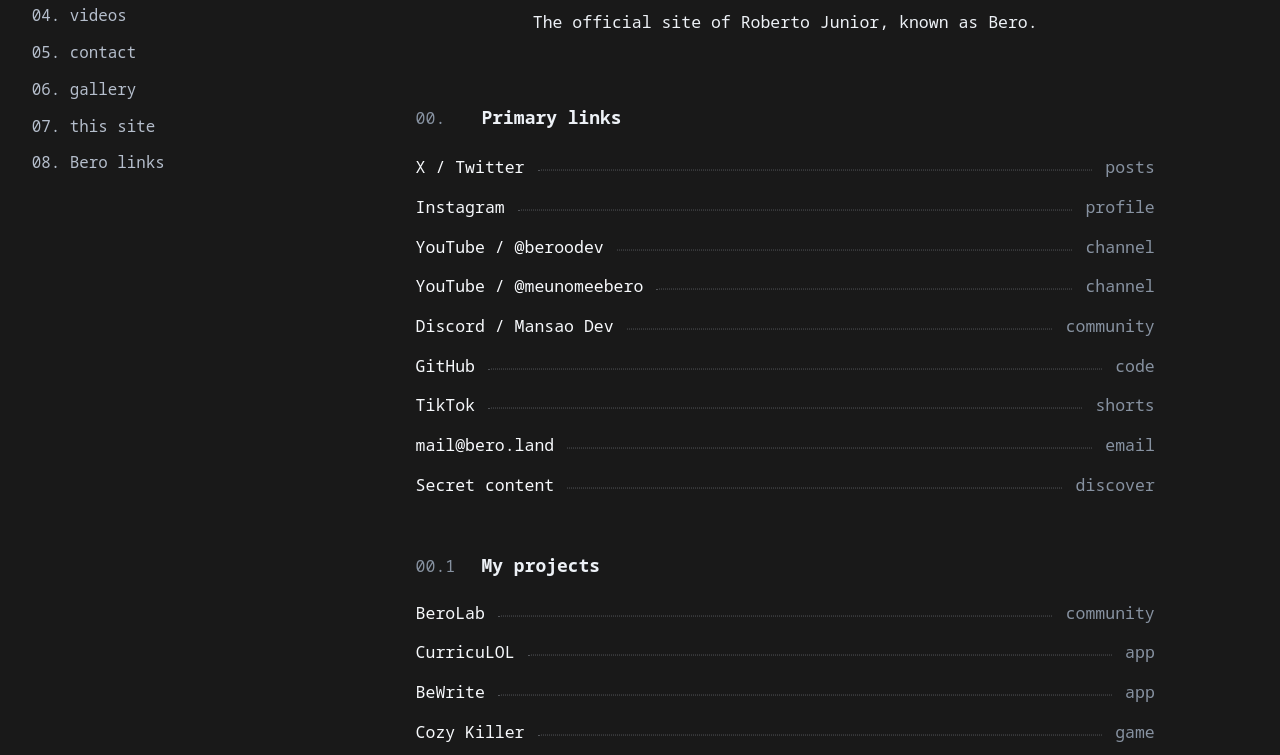
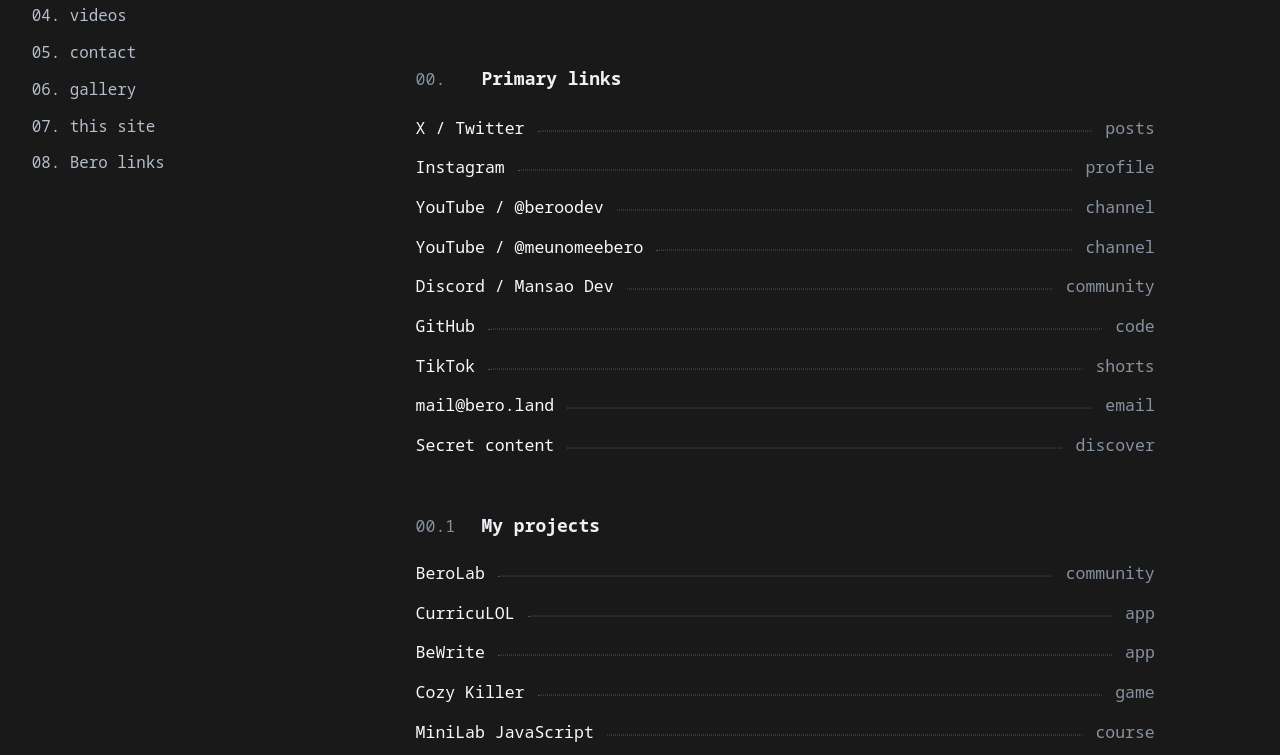
Before and after one commit to meunomeebero/mypage, a plain HTML site: page en/index.html in a window 1280 px wide. Shown: the part 345-1100 px from the top of the page. Drawn offline with Linux system fonts and the light colour scheme; a web font is replaced by a local one.

Commit message:
Remove home identity lede

```diff
--- a/en/index.html
+++ b/en/index.html
@@ -137,7 +137,6 @@
           </div>
           <h1>Bero</h1>
           <p class="eyebrow">Creator / Programmer / Brand Partnerships</p>
-          <p class="lede">The official site of Roberto Junior, known as Bero.</p>
         </header>
 
         <section class="section" aria-labelledby="primary-links-title">
```
Also changed, not shown: index.html (+0 -1 lines).
